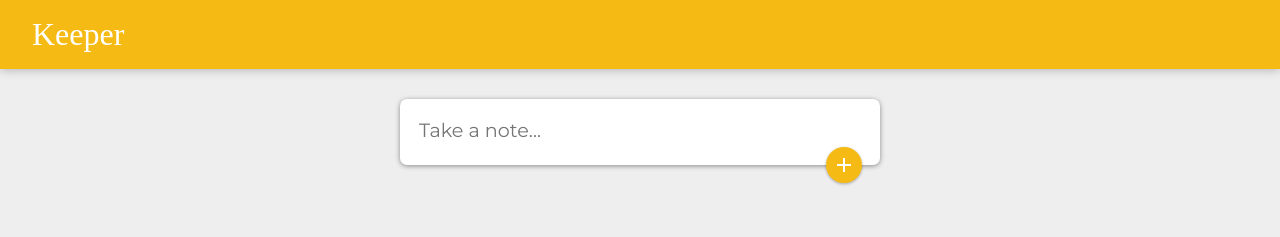
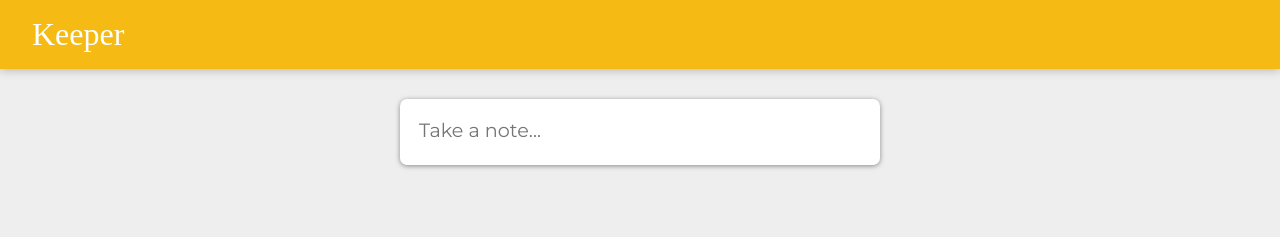
Before and after one commit to Amar-Omerika/Keeper-App, a React (Create React App) app: page / in a window 1280 px wide. Shown: the top 237 px of the page. Built offline with nearby package versions, Linux system fonts and the light colour scheme; a web font is replaced by a local one.

Commit message:
KeeperApp

```diff
--- a/src/components/CreateArea.jsx
+++ b/src/components/CreateArea.jsx
@@ -51,7 +51,7 @@
 					placeholder="Take a note..."
 					rows={isExpanded ? 3 : 1}
 				/>
-				<Zoom in={true}>
+				<Zoom in={isExpanded}>
 					<Fab onClick={submitNote}>
 						<AddIcon />
 					</Fab>
```
